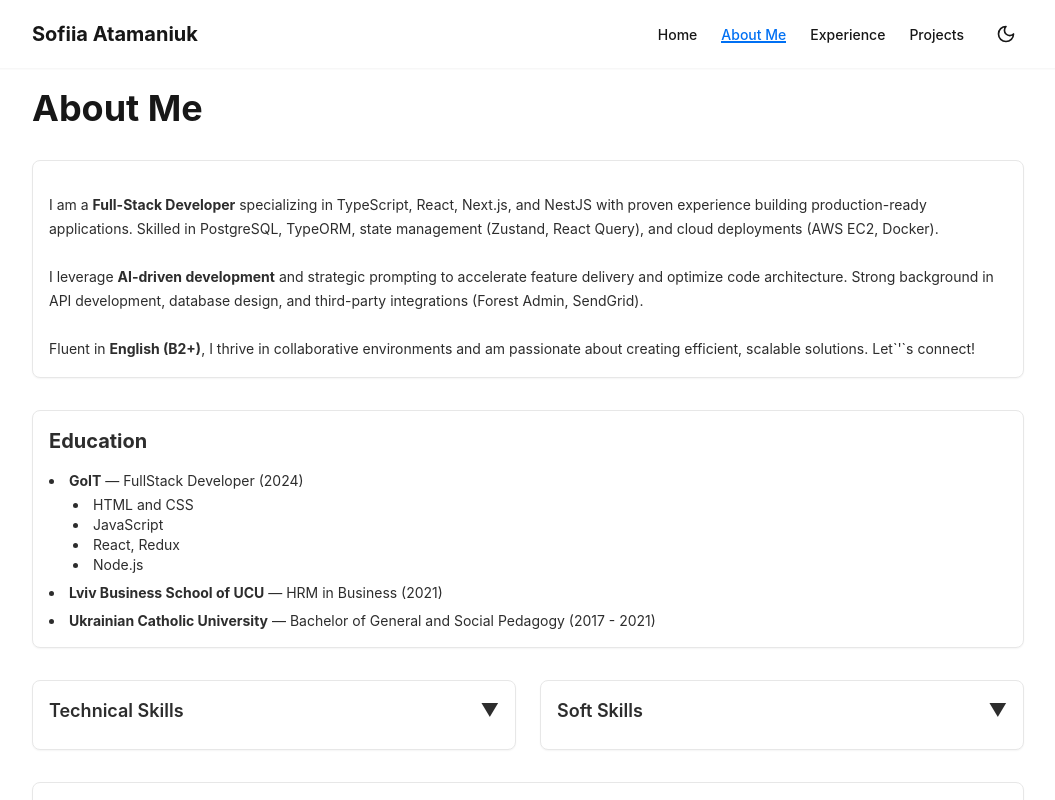
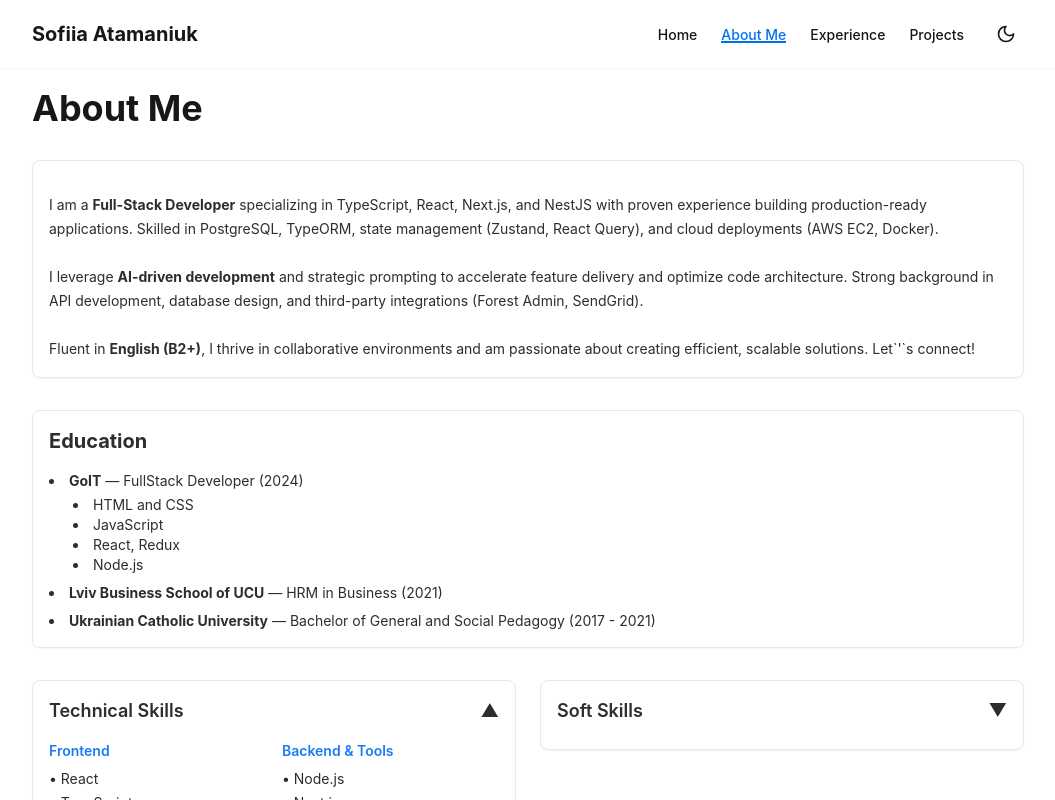
Before and after one commit to atamaniuksofiia/portfolio, a Next.js app: page /about in a window 1280 px wide. Shown: the top 800 px of the page, without its empty margins (112-1167 px from the left). Built offline with nearby package versions, Linux system fonts and the light colour scheme.

Commit message:
fix: about page

```diff
--- a/src/app/about/page.tsx
+++ b/src/app/about/page.tsx
@@ -5,7 +5,7 @@
 
 export default function AboutPage() {
   const [openSoftSkills, setOpenSoftSkills] = useState(false);
-  const [openTechSkills, setOpenTechSkills] = useState(false);
+  const [openTechSkills, setOpenTechSkills] = useState(true);
 
   return (
     <section className="space-y-8">
@@ -60,10 +60,10 @@
         </CardContent>
       </Card>
 
-      {/* Skills Section */}
-      <div className="flex flex-col md:flex-row gap-6">
+      {/* Skills Section - FIXED: Changed from flex-row to grid */}
+      <div className="grid grid-cols-1 md:grid-cols-2 gap-6 items-start">
         {/* Tech Skills Dropdown Card */}
-        <Card className="flex-1">
+        <Card className="w-full">
           <CardTitle>
             <button
               onClick={() => setOpenTechSkills(!openTechSkills)}
@@ -116,7 +116,7 @@
         </Card>
 
         {/* Soft Skills Dropdown Card */}
-        <Card className="flex-1">
+        <Card className="w-full">
           <CardTitle>
             <button
               onClick={() => setOpenSoftSkills(!openSoftSkills)}
```
